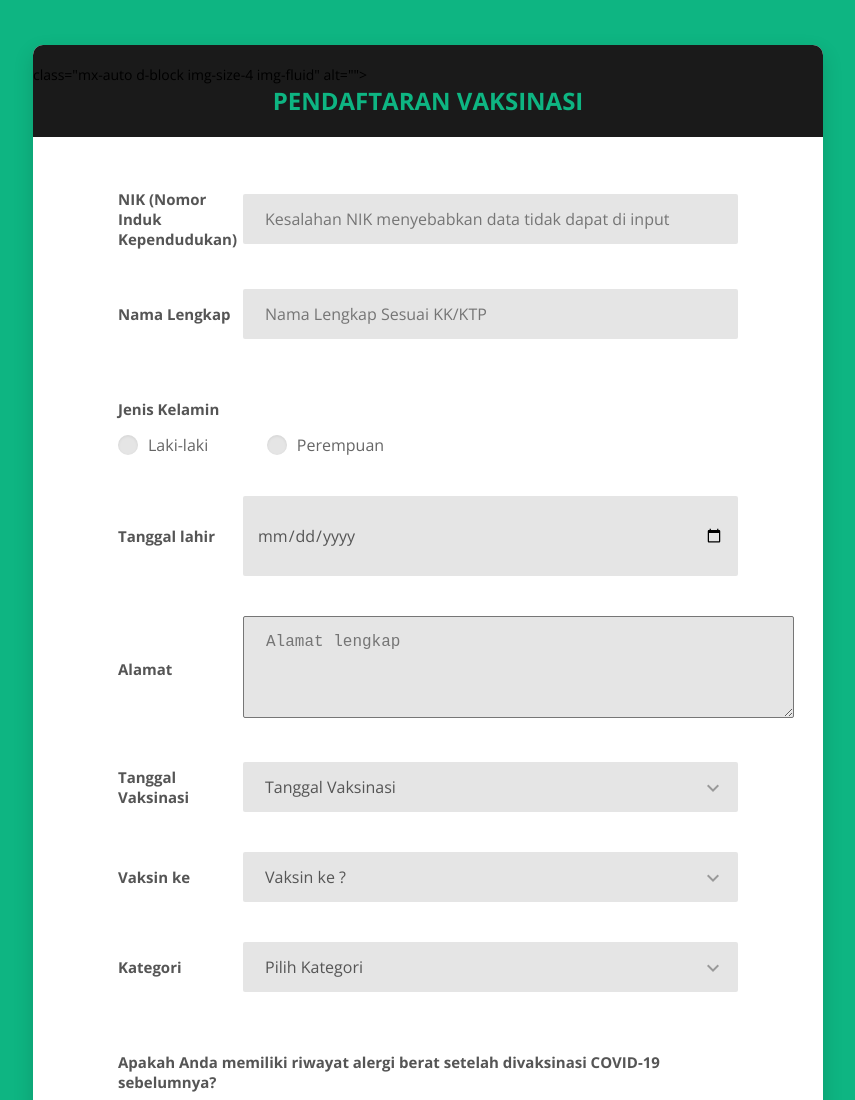
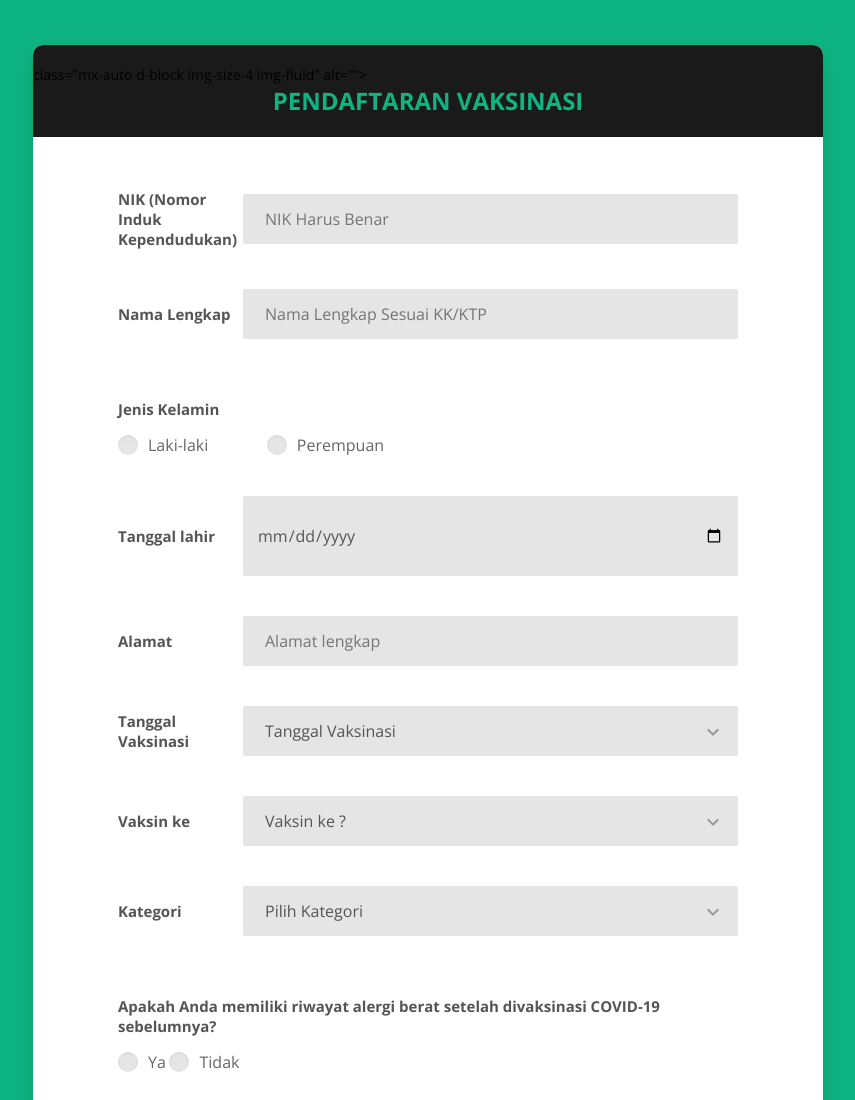
Before and after one commit to RSBWT/vaksinasi, a plain HTML site: page index.html in a window 1280 px wide. Shown: the top 1100 px of the page, without its empty margins (212-1067 px from the left). Drawn offline with nearby package versions, Linux system fonts and the light colour scheme; some packages are replaced by stand-ins of ours; a script that the page names is missing.

Commit message:
Update index.html

```diff
--- a/index.html
+++ b/index.html
@@ -47,7 +47,7 @@
                             <div class="name">NIK (Nomor Induk Kependudukan) </div>
                             <div class="value">
                             <div class="input-group">
-                            <input required class="input--style-5" type="number" name="NIK" pattern="[0-9]*" maxlength="16"  placeholder="Kesalahan NIK menyebabkan data tidak dapat di input " pattern="[0-9]*" maxlength="16" required />
+                            <input required class="input--style-5" type="number" name="NIK" pattern="[0-9]*" maxlength="16"  placeholder="NIK Harus Benar " pattern="[0-9]*" maxlength="16" required />
                         </div></div></div>
                         <div class="form-row">
                             <div class="name">Nama Lengkap </div>
@@ -82,7 +82,7 @@
                             <div class="name">Alamat </div>
                             <div class="value">
                                 <div class="input-group">
-                                    <textarea class="input--style-5" id="" cols="49" name="alamat" rows="2" placeholder="Alamat lengkap" required></textarea>
+                                    <input required class="input--style-5" type="text" name="alamat" rows="2" placeholder="Alamat lengkap" required>
                                 </div>
                             </div>
                         </div>
```
